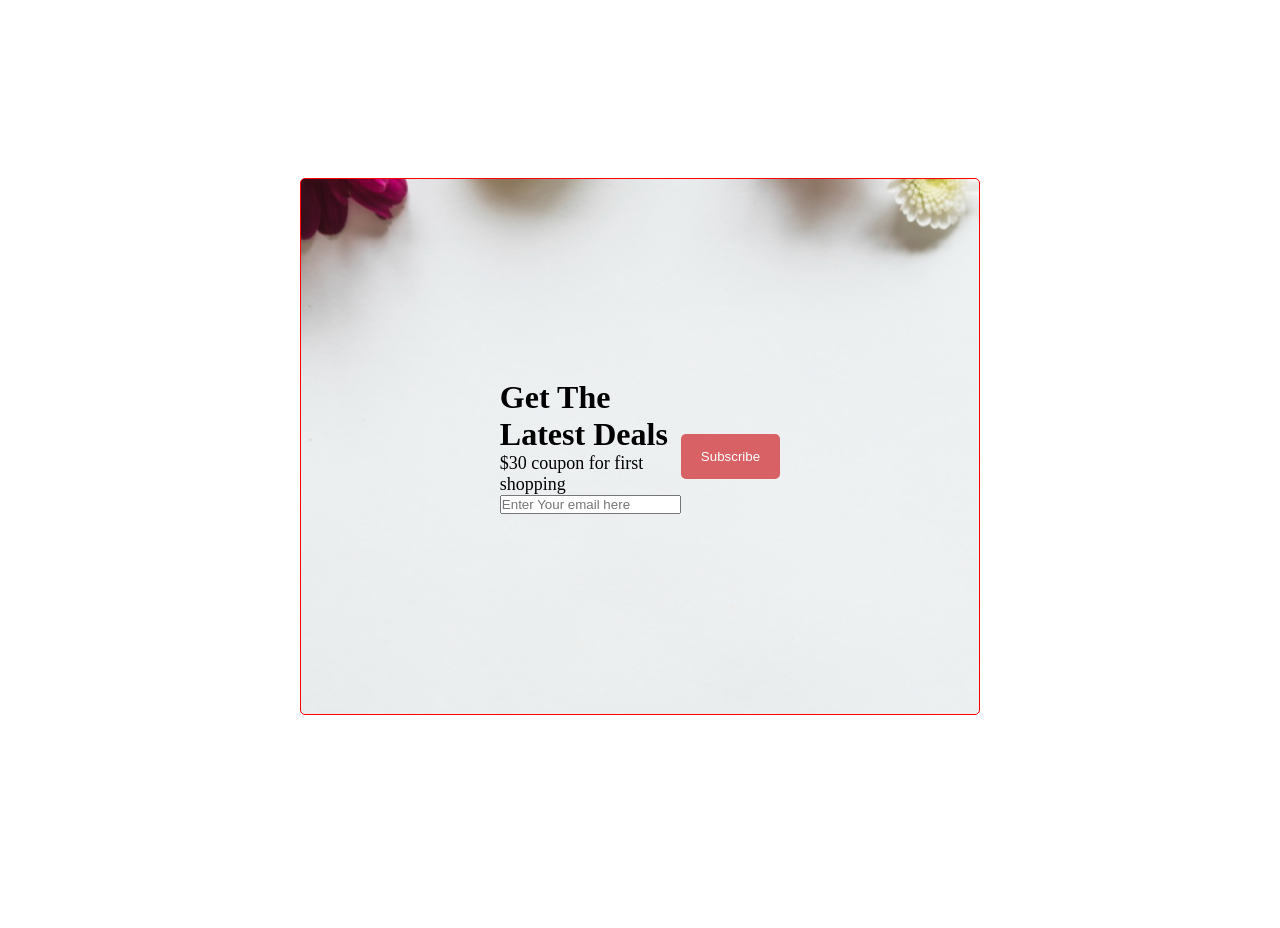
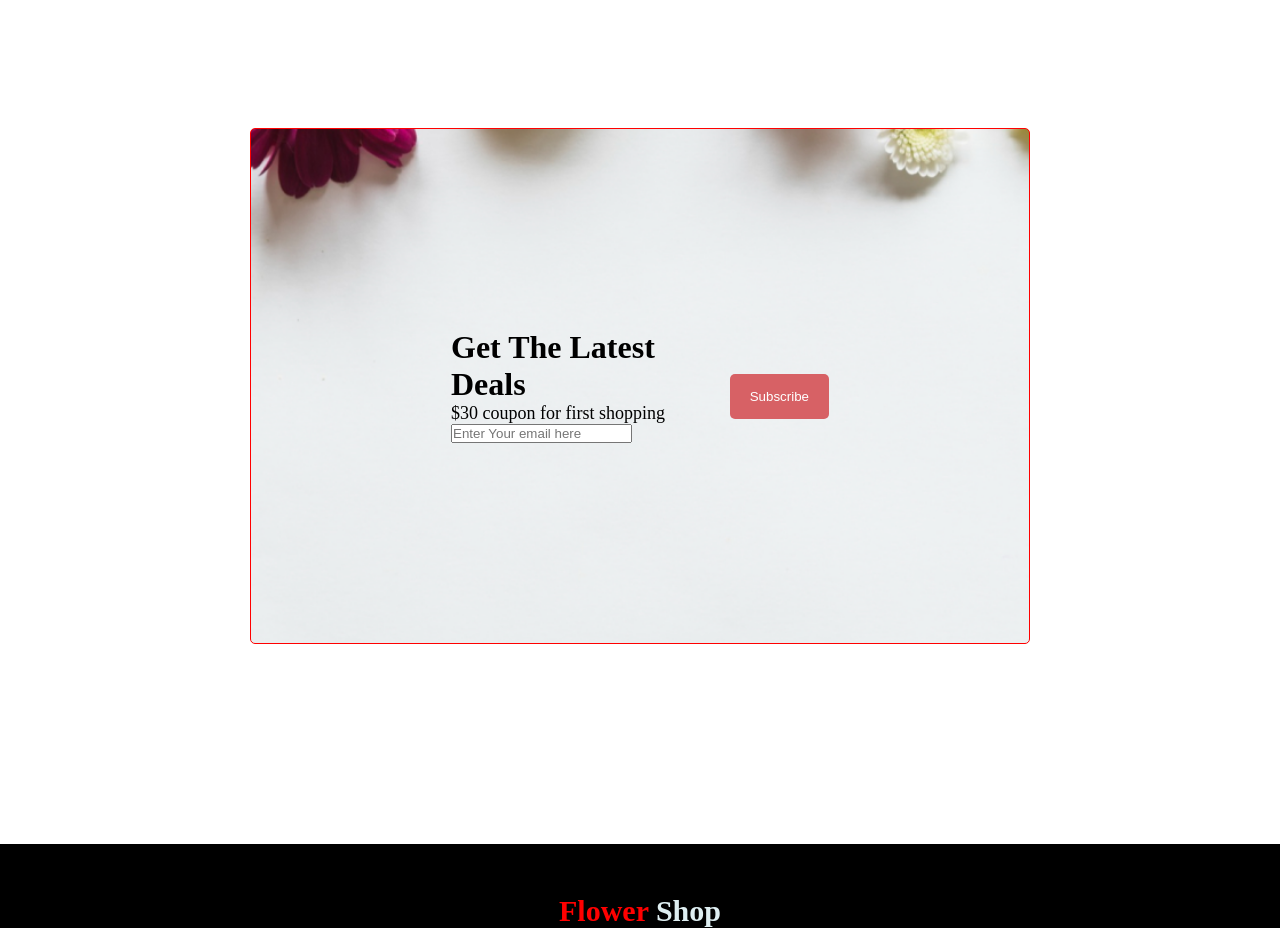
Before and after one commit to bnafak/flower-shop, a plain HTML site: page index.html in a window 1280 px wide. Shown: the part 2300-3228 px from the top of the page. Drawn offline with Linux system fonts and the light colour scheme.

Commit message:
margin modified of deal section

```diff
--- a/style.css
+++ b/style.css
@@ -126,7 +126,7 @@
   background-size: cover;
   background-position: center;
   border-radius: 5px;
-  margin: 250px 300px;
+  margin: 200px 250px;
 }
 .latest-deal-info{
   font-size: 18px;
```
